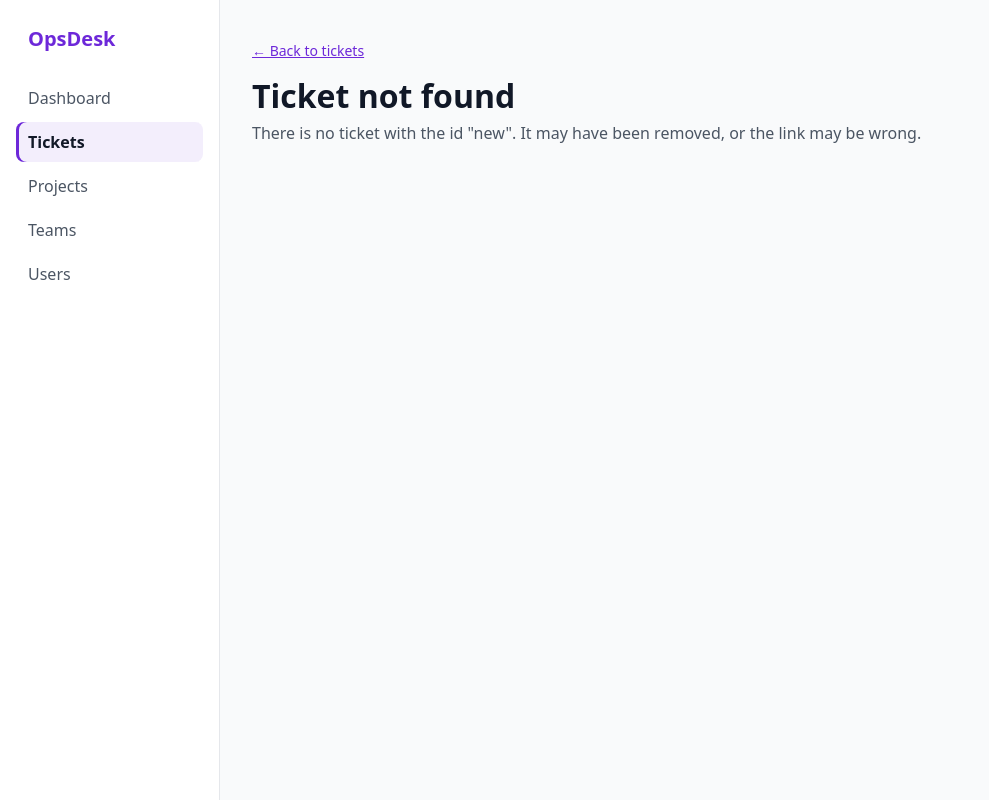
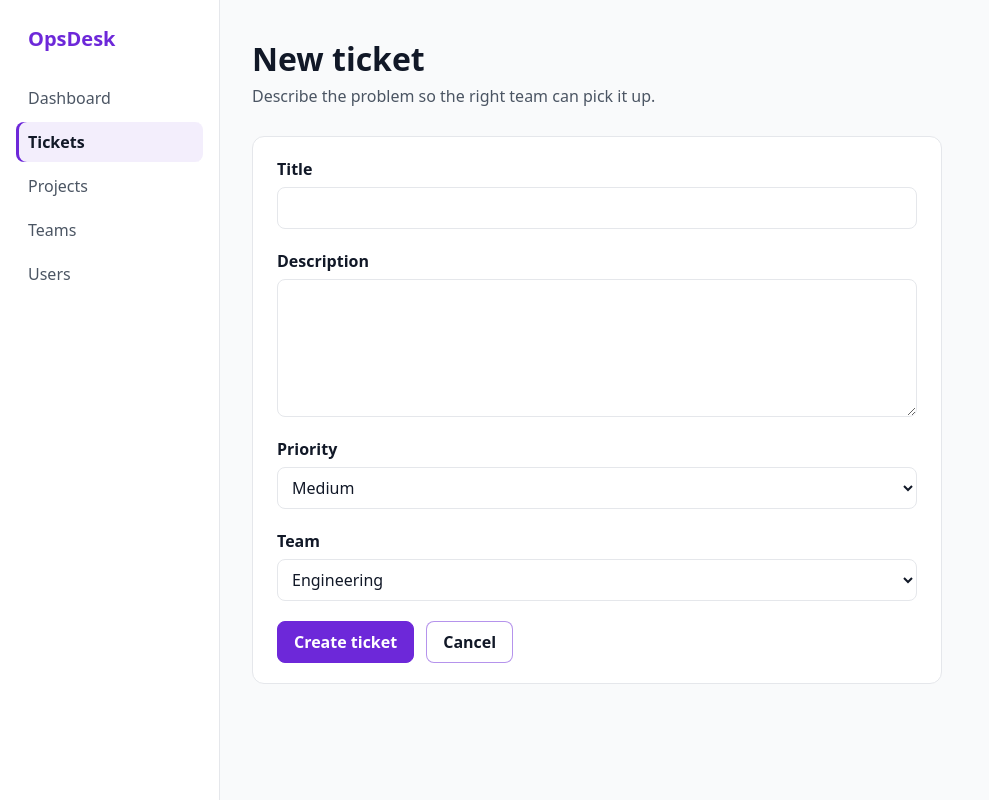
Before and after one commit to Stormmzyy/opsdesk-frontend, a React (Vite) app: page /tickets/new in a window 1280 px wide. Before the commit this address had no page. Shown: the whole page, without its empty margins (0-989 px from the left). Built offline with nearby package versions, Linux system fonts and the light colour scheme.

Commit message:
Add a New ticket page at /tickets/new

```diff
--- a/src/App.jsx
+++ b/src/App.jsx
@@ -3,6 +3,7 @@ import { Navigate, Route, Routes } from 'react-router-dom'
 import { tickets as initialTickets } from './data/tickets.js'
 import Layout from './components/common/Layout.jsx'
 import DashboardPage from './pages/DashboardPage.jsx'
+import NewTicketPage from './pages/NewTicketPage.jsx'
 import NotFoundPage from './pages/NotFoundPage.jsx'
 import ProjectsPage from './pages/ProjectsPage.jsx'
 import TeamsPage from './pages/TeamsPage.jsx'
@@ -34,6 +35,18 @@ function App() {
     )
   }
 
+  // Adds a new ticket and returns its id, so the page can go to it next.
+  // Every new ticket starts as OPEN.
+  function createTicket(values) {
+    // One more than the biggest id so far, so the new id is always unique.
+    const newId = Math.max(0, ...tickets.map((ticket) => ticket.id)) + 1
+    setTickets((currentTickets) => [
+      ...currentTickets,
+      { ...values, id: newId, status: 'OPEN' },
+    ])
+    return newId
+  }
+
   // Every route in the app, in one place.
   // The Layout route has no path of its own: it wraps all the pages inside it
   // and shows the matching one through its <Outlet />.
@@ -46,6 +59,10 @@ function App() {
         <Route
           path="/tickets"
           element={<TicketsPage tickets={tickets} onMoveTicket={moveTicket} />}
+        />
+        <Route
+          path="/tickets/new"
+          element={<NewTicketPage onCreateTicket={createTicket} />}
         />
         {/* ":id" is a URL parameter: /tickets/3 gives the page an id of "3". */}
         <Route path="/tickets/:id" element={<TicketDetailPage tickets={tickets} />} />
--- /dev/null
+++ b/src/pages/NewTicketPage.jsx
@@ -0,0 +1,42 @@
+import { useNavigate } from 'react-router-dom'
+import { employees } from '../data/employees.js'
+import { getDepartments } from '../utils/employeeHelpers.js'
+import PageHeader from '../components/common/PageHeader.jsx'
+import TicketForm from '../components/tickets/TicketForm.jsx'
+
+// The starting values for a brand new ticket: empty text, medium priority,
+// and the first team in the list.
+const EMPTY_TICKET = {
+  title: '',
+  description: '',
+  priority: 'MEDIUM',
+  team: getDepartments(employees)[0],
+}
+
+function NewTicketPage({ onCreateTicket }) {
+  // useNavigate gives us a function that changes the URL from code,
+  // for example after a form is saved.
+  const navigate = useNavigate()
+
+  function handleCreate(values) {
+    const newId = onCreateTicket(values)
+    navigate(`/tickets/${newId}`)
+  }
+
+  return (
+    <>
+      <PageHeader
+        title="New ticket"
+        description="Describe the problem so the right team can pick it up."
+      />
+      <TicketForm
+        initialValues={EMPTY_TICKET}
+        onSubmit={handleCreate}
+        submitLabel="Create ticket"
+        onCancel={() => navigate('/tickets')}
+      />
+    </>
+  )
+}
+
+export default NewTicketPage
--- a/src/pages/TicketsPage.jsx
+++ b/src/pages/TicketsPage.jsx
@@ -1,3 +1,4 @@
+import { Link } from 'react-router-dom'
 import PageHeader from '../components/common/PageHeader.jsx'
 import TicketBoard from '../components/tickets/TicketBoard.jsx'
 
@@ -7,7 +8,12 @@ function TicketsPage({ tickets, onMoveTicket }) {
       <PageHeader
         title="Tickets"
         description="Move tickets through their statuses as work progresses."
-      />
+      >
+        {/* A link, not a button, because it takes you to another page. */}
+        <Link to="/tickets/new" className="button button--primary">
+          New ticket
+        </Link>
+      </PageHeader>
       <TicketBoard tickets={tickets} onMoveTicket={onMoveTicket} />
     </>
   )
```
